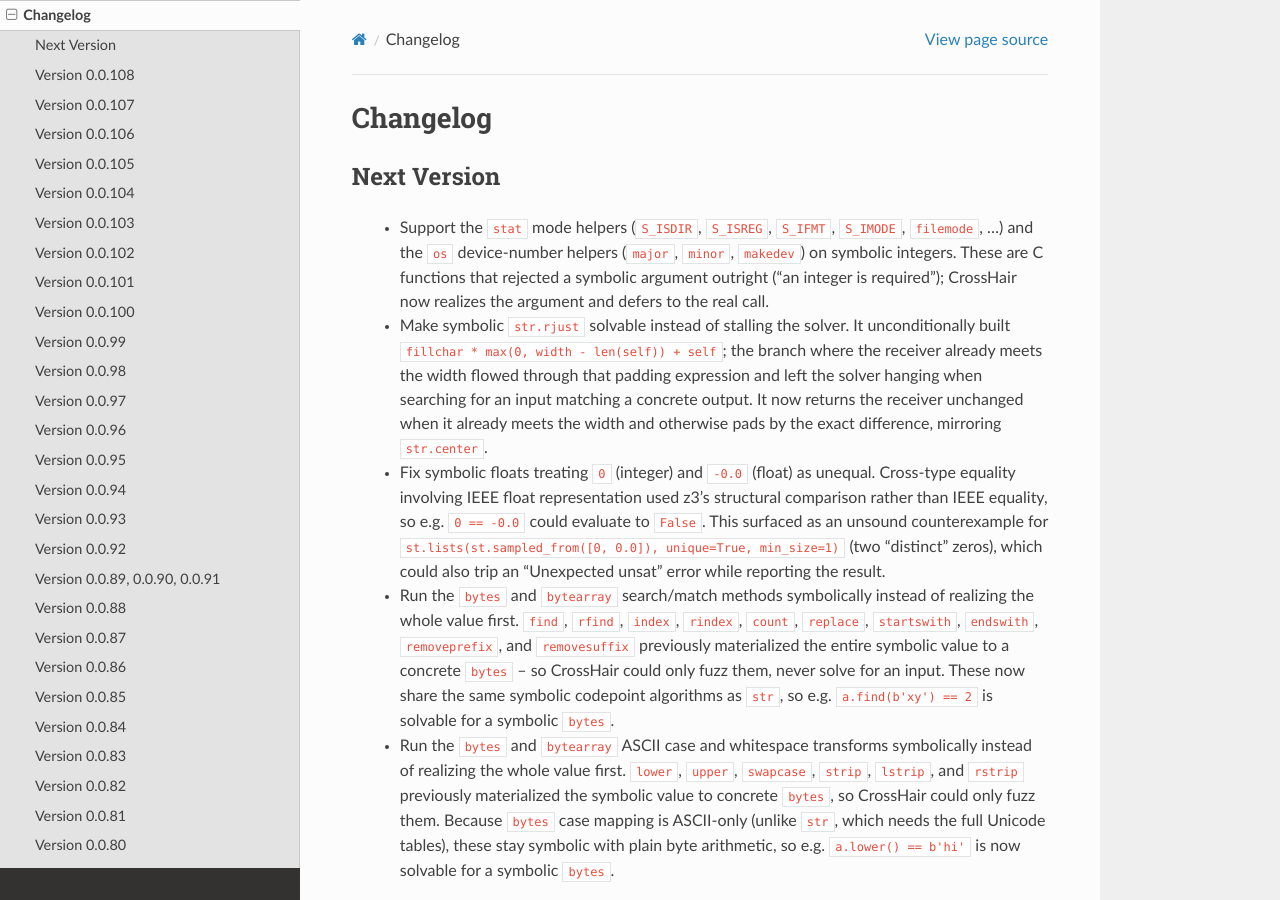
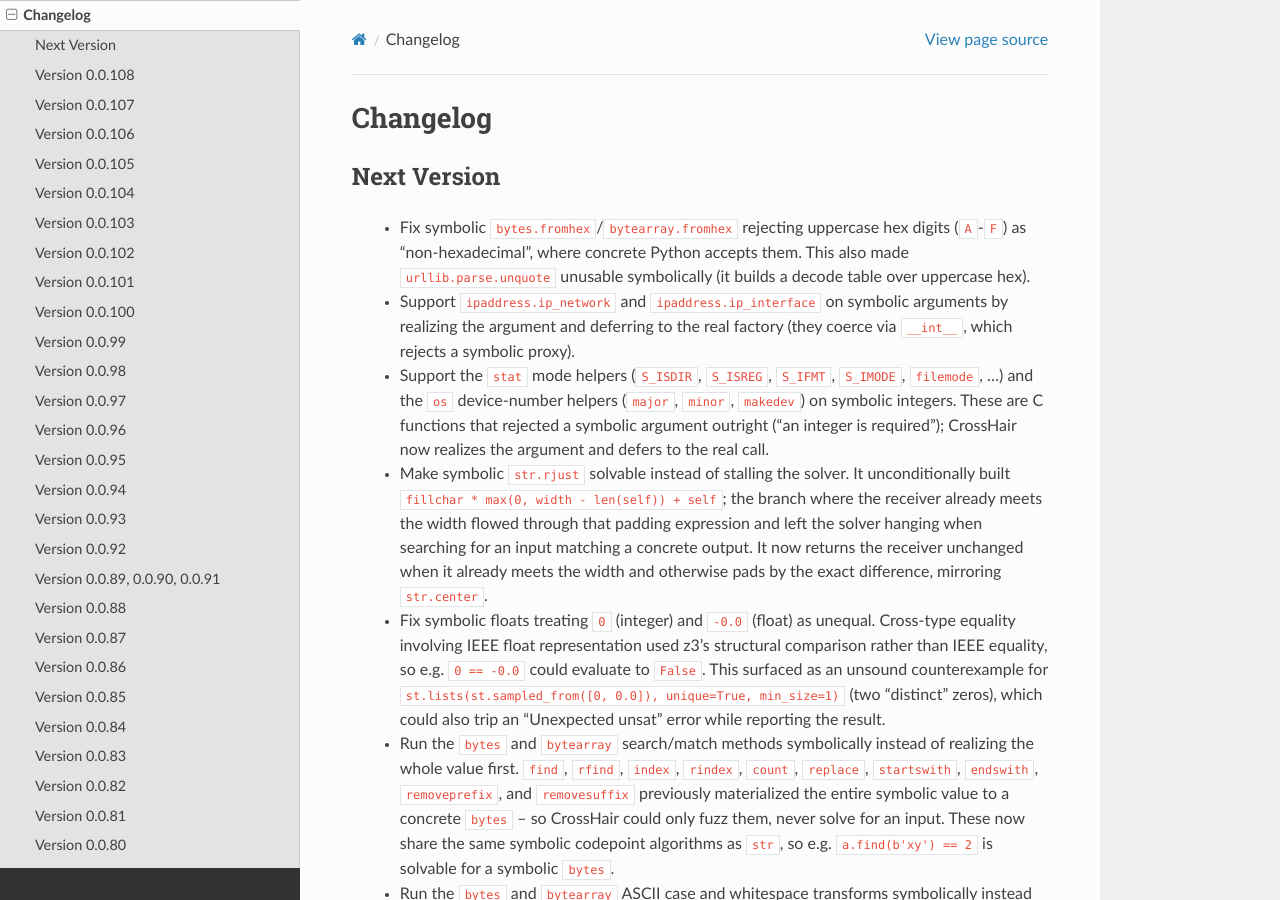
Before and after one commit to pschanely/CrossHair, a Sphinx documentation site: the page built from doc/source/changelog.rst, in a window 1280 px wide and 900 px high. Built offline with Sphinx 7.4.7 and the Read the Docs theme 3.1.0, drawn with Linux system fonts in a browser that asks for light colours; the version number is read from the project's files by our own code.

Commit message:
Support ipaddress.ip_network/ip_interface on symbolic args
Both factories coerce their argument via __int__, which rejects a
symbolic proxy ("__int__ returned non-int"), so the support map graded
them black. Patch them with with_realized_args to realize the argument
and defer to the real factory. The cells now measure instead of failing.

Co-Authored-By: Claude Opus 4.8 (1M context) <noreply@anthropic.com>
Claude-Session: https://claude.ai/code/session_01YSCFEZGnwU7ojTcKQMJGEg

```diff
--- a/doc/source/changelog.rst
+++ b/doc/source/changelog.rst
@@ -6,6 +6,13 @@ Changelog
 Next Version
 ---------------
 
+ * Fix symbolic ``bytes.fromhex``/``bytearray.fromhex`` rejecting uppercase hex
+   digits (``A``-``F``) as "non-hexadecimal", where concrete Python accepts them.
+   This also made ``urllib.parse.unquote`` unusable symbolically (it builds a
+   decode table over uppercase hex).
+ * Support ``ipaddress.ip_network`` and ``ipaddress.ip_interface`` on symbolic
+   arguments by realizing the argument and deferring to the real factory (they
+   coerce via ``__int__``, which rejects a symbolic proxy).
  * Support the ``stat`` mode helpers (``S_ISDIR``, ``S_ISREG``, ``S_IFMT``,
    ``S_IMODE``, ``filemode``, ...) and the ``os`` device-number helpers
    (``major``, ``minor``, ``makedev``) on symbolic integers. These are C
```
Also changed, not shown: 1 other file.
